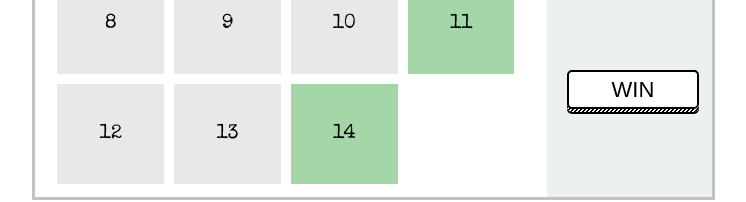
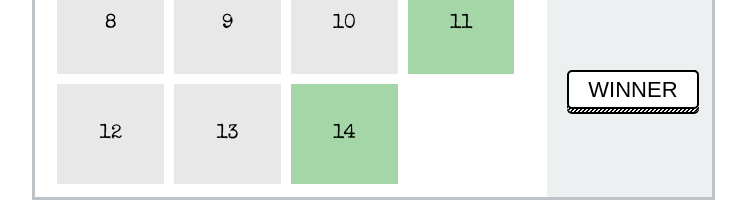
Before and after one commit to farahabdi/inspire, a React app: page / in a window 1280 px wide. Shown: the part 436-638 px from the top of the page, without its empty margins (267-1013 px from the left). Built offline with nearby package versions, Linux system fonts and the light colour scheme.

Commit message:
tell truth

```diff
--- a/src/components/Panel.js
+++ b/src/components/Panel.js
@@ -6,7 +6,7 @@ const Panel = ({ shuffle, reset, boardStatus }) => {
     <div className='panel'>
       <a className='button' onClick={shuffle}><span>Shuffle</span></a>
       <a className='button' onClick={reset}><span>Reset</span></a>
-      <a className='button' disabled><span>{ boardStatus ? 'WIN' : 'LOSING'}</span></a>
+      <a className='button' disabled><span>{ boardStatus ? 'WINNER' : 'LOSER'}</span></a>
     </div>
   )
 }
```
